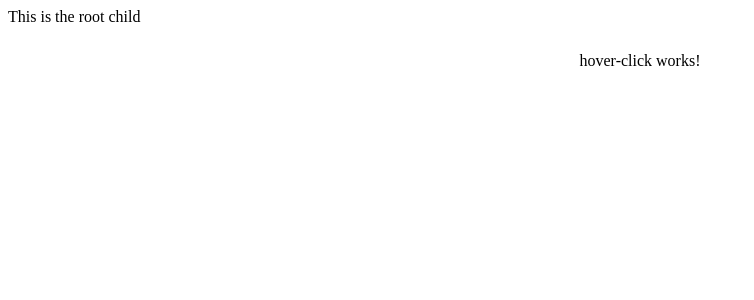
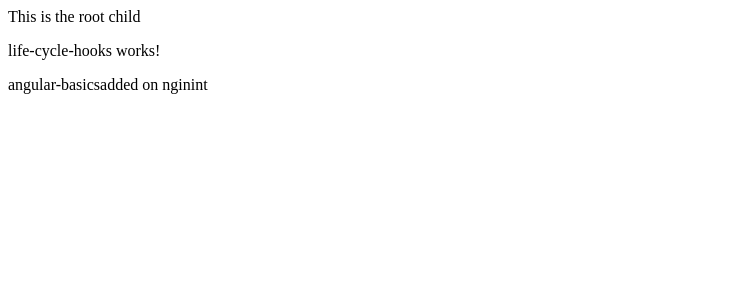
Before and after one commit to leelanarasimha/angular17-course, an Angular app in the folder angular-basics/: page / in a window 1280 px wide. Shown: the top 300 px of the page, without its empty margins (0-754 px from the left). Built offline with nearby package versions, Linux system fonts and the light colour scheme.

Commit message:
life cycle hooks

```diff
--- a/angular-basics/src/app/app.component.html
+++ b/angular-basics/src/app/app.component.html
@@ -43,6 +43,10 @@
 
 <div *ngIf="receivedDataFromChild">{{ receivedDataFromChild }}</div> -->
 
+<!-- <div>
+  <app-hover-click role="group" [id]="title"></app-hover-click>
+</div> -->
+
 <div>
-  <app-hover-click role="group" [id]="title"></app-hover-click>
+  <app-life-cycle-hooks [title]="title"></app-life-cycle-hooks>
 </div>
--- a/angular-basics/src/app/app.component.ts
+++ b/angular-basics/src/app/app.component.ts
@@ -7,6 +7,7 @@
 import { PanelComponent } from './panel/panel.component';
 import { CardComponent } from './card/card.component';
 import { HoverClickComponent } from './hover-click/hover-click.component';
+import { LifeCycleHooksComponent } from './life-cycle-hooks/life-cycle-hooks.component';
 
 @Component({
   selector: 'app-root',
@@ -20,6 +21,7 @@
     PanelComponent,
     CardComponent,
     HoverClickComponent,
+    LifeCycleHooksComponent,
   ],
   templateUrl: './app.component.html',
   styleUrl: './app.component.css',
--- /dev/null
+++ b/angular-basics/src/app/life-cycle-hooks/life-cycle-hooks.component.html
@@ -0,0 +1,3 @@
+<p>life-cycle-hooks works!</p>
+
+<div>{{ name }}</div>
--- /dev/null
+++ b/angular-basics/src/app/life-cycle-hooks/life-cycle-hooks.component.ts
@@ -0,0 +1,22 @@
+import { Component, Input } from '@angular/core';
+
+@Component({
+  selector: 'app-life-cycle-hooks',
+  standalone: true,
+  imports: [],
+  templateUrl: './life-cycle-hooks.component.html',
+  styleUrl: './life-cycle-hooks.component.css',
+})
+export class LifeCycleHooksComponent {
+  @Input() title = '';
+  name = '';
+  constructor() {
+    console.log('constructor called');
+  }
+
+  ngOnInit() {
+    console.log(this.title);
+    console.log('ngoninit fired');
+    this.name = this.title + 'added on nginint';
+  }
+}
```
Also changed, not shown: angular-basics/src/app/life-cycle-hooks/life-cycle-hooks.component.css (added), 1 other file (tests, documents, lock files or other folders).
